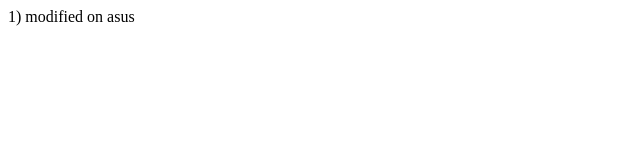
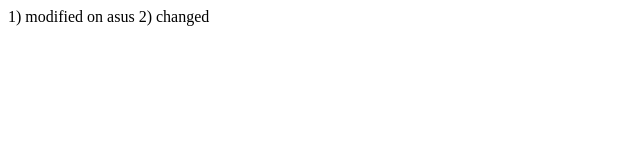
Before and after one commit to Turtell/git, a plain HTML site: page index.htm in a window 1280 px wide. Shown: the full height of the page, 0-640 px from the left. Drawn offline with Linux system fonts and the light colour scheme.

Commit message:
change index.htm

```diff
--- a/index.htm
+++ b/index.htm
@@ -11,5 +11,6 @@
 
 <body>
 1) modified on asus
+2) changed
 </body>
 </html>
```
